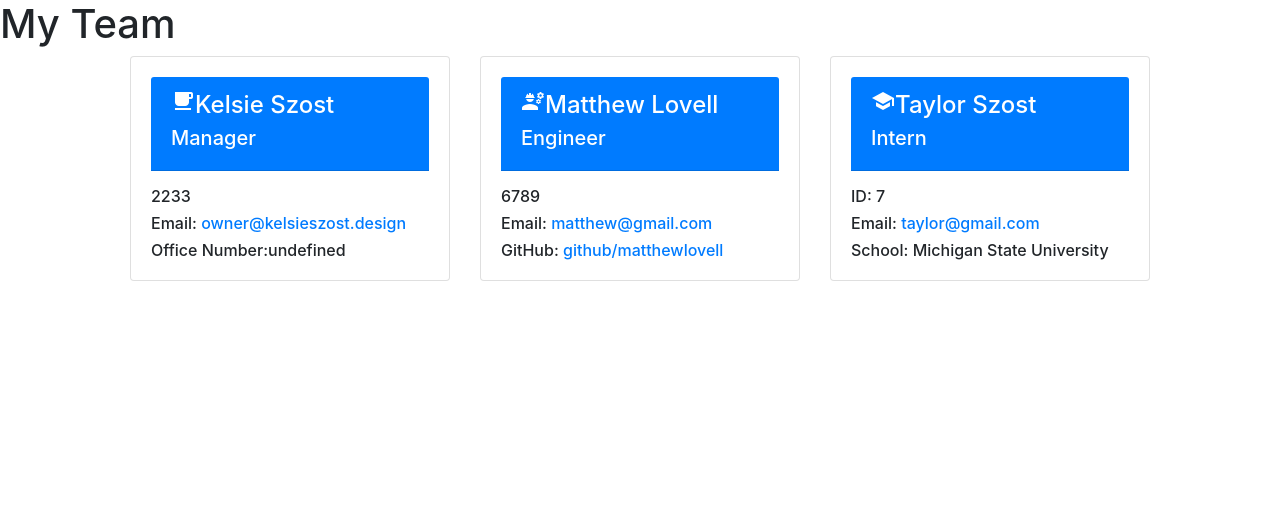
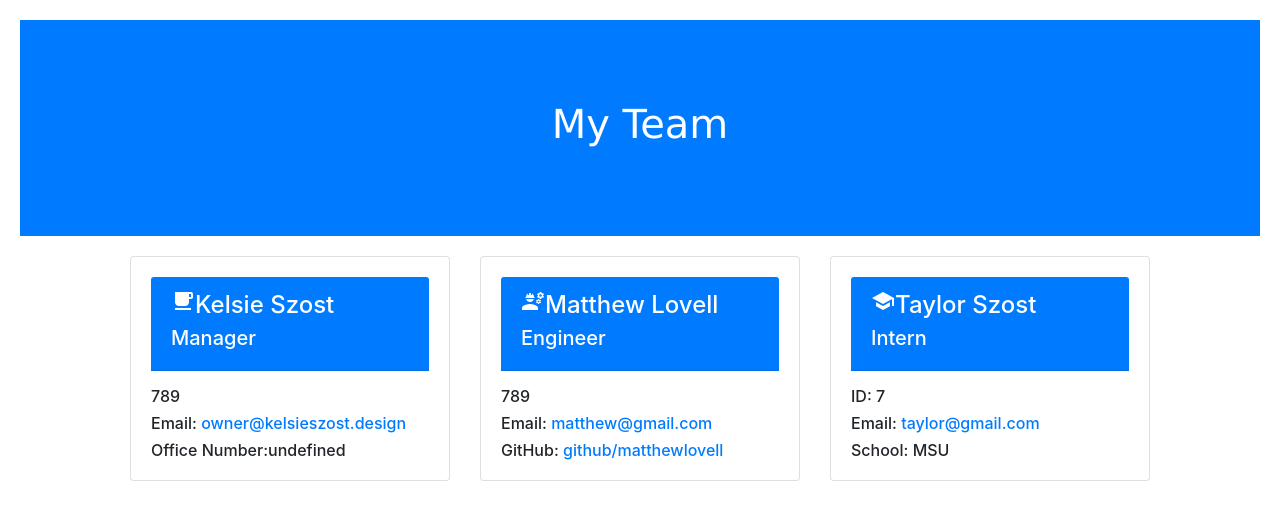
Before and after one commit to kelsieszost/teamprofilegenerator, a website: page index.html in a window 1280 px wide. Drawn offline with nearby package versions, Linux system fonts and the light colour scheme; files that its build step writes are made by us from their sources.

Commit message:
html now generating

```diff
--- a/index.html
+++ b/index.html
@@ -3,20 +3,26 @@
 <html lang="en">
 <head>
     <meta charset="UTF-8">
+    <meta http-equiv="X-UA-Compatible" content="IE=edge">
     <meta name="viewport" content="width=device-width, initial-scale=1.0">
-    <meta http-equiv="X-UA-Compatible" content="ie=edge">
-    <title>Team Portfolio</title>
-    <link rel="stylesheet" href="style.css">
+    <title>Document</title>
     <link rel="stylesheet" href="https://maxcdn.bootstrapcdn.com/bootstrap/4.0.0/css/bootstrap.min.css"
     integrity="sha384-Gn5384xqQ1aoWXA+058RXPxPg6fy4IWvTNh0E263XmFcJlSAwiGgFAW/dAiS6JXm" crossorigin="anonymous">
 <link href="https://fonts.googleapis.com/icon?family=Material+Icons" rel="stylesheet">
+<link rel="stylesheet" href="./dist/style.css">
 </head>
 <body>
+
     <header>
-        <h1>My Team</h1>
+        <div class="jumbotron bg-primary text-white jumbotron-fluid">
+            <div class="container text-center">
+                <h1 class="display-5">My Team</h1>
+            </div>
+        </div>
     </header>
+
 <main>
-    <div class="flex-wrap">
+    <div class="row justify-content-center">
 
 <div class="row justify-content-center">
 <section>
@@ -29,7 +35,7 @@
                 <h5 class="card-subtitle mb-2">Manager</h5>
                 </div>
                 <p></p>
-                <h6 class="card-text">2233</h6>
+                <h6 class="card-text">789</h6>
                 <h6 class="card-text">Email: <a href="owner@kelsieszost.design">owner@kelsieszost.design</a></h6>
                 <h6 class="card-text">Office Number:undefined</h6>
             </div>
@@ -47,7 +53,7 @@
                         <h5 class="card-subtitle mb-2">Engineer</h5>
                         </div>
                         <p></p>
-                        <h6 class="card-text">6789</h6>
+                        <h6 class="card-text">789</h6>
                         <h6 class="card-text">Email: <a href="mailto:matthew@gmail.com">matthew@gmail.com</a></h6>
                         <h6 class="card-text">GitHub: <a href="github/matthewlovell" target="_blank" rel="noopener noreferrer">github/matthewlovell</a></h6>
                     </div>
@@ -67,7 +73,7 @@
                 <p></p>
                 <h6 class="card-text">ID: 7</h6>
                 <h6 class="card-text">Email: <a href="taylor@gmail.com">taylor@gmail.com</a></h6>
-                <h6 class="card-text">School: Michigan State University</h6>
+                <h6 class="card-text">School: MSU</h6>
             </div>
         </div>
     </div>
--- a/index.js
+++ b/index.js
@@ -52,7 +52,7 @@ const managerInfo = function () {
         },
         {
             type: 'text',
-            name: 'office',
+            name: 'officeNumber',
             message: 'Enter office number',
             validate: office => {
                 if (office) {
```
Also changed, not shown: dist/htmlTemplate.js. Lines whose indentation alone changed are shown as unchanged.
